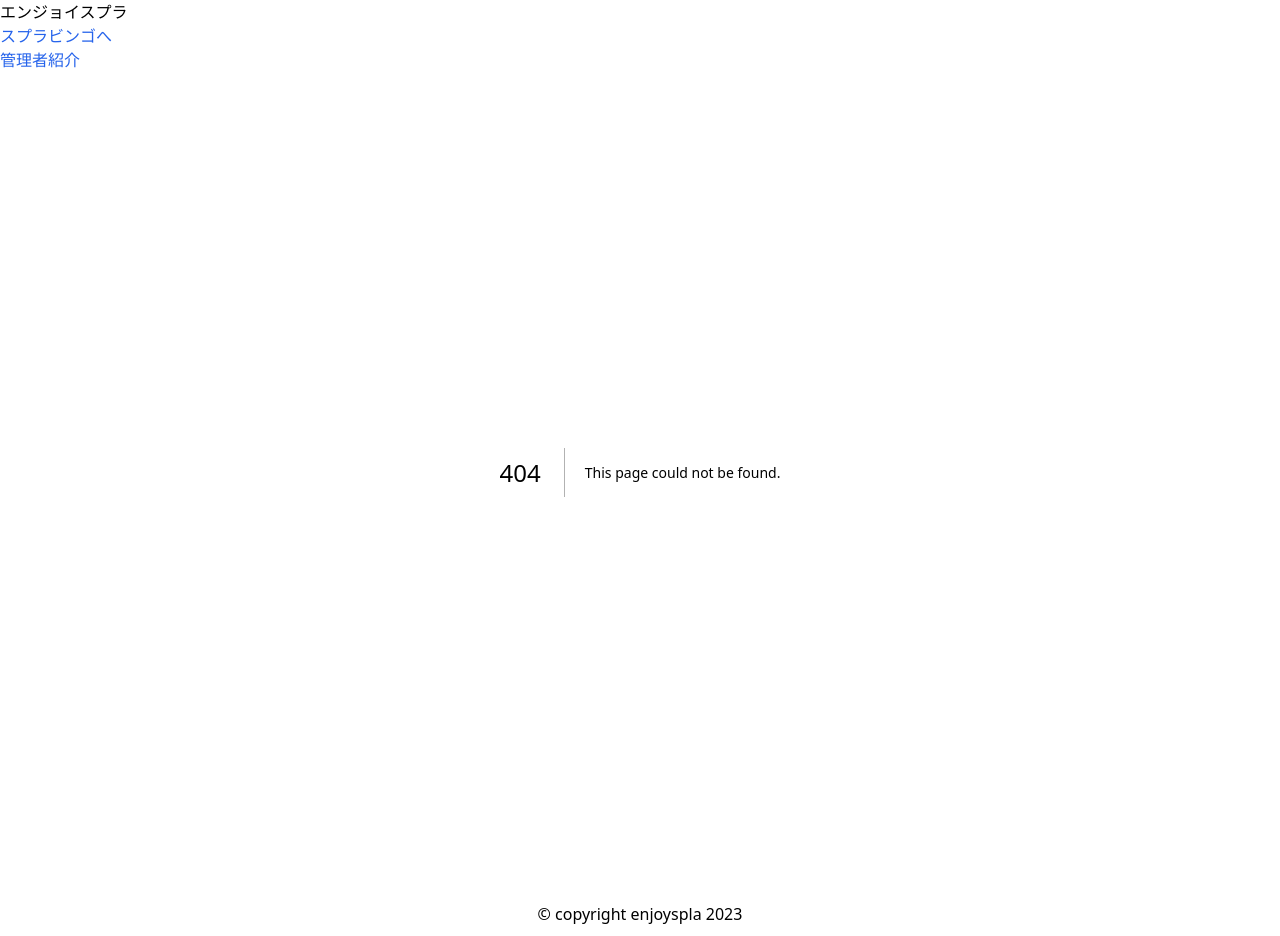
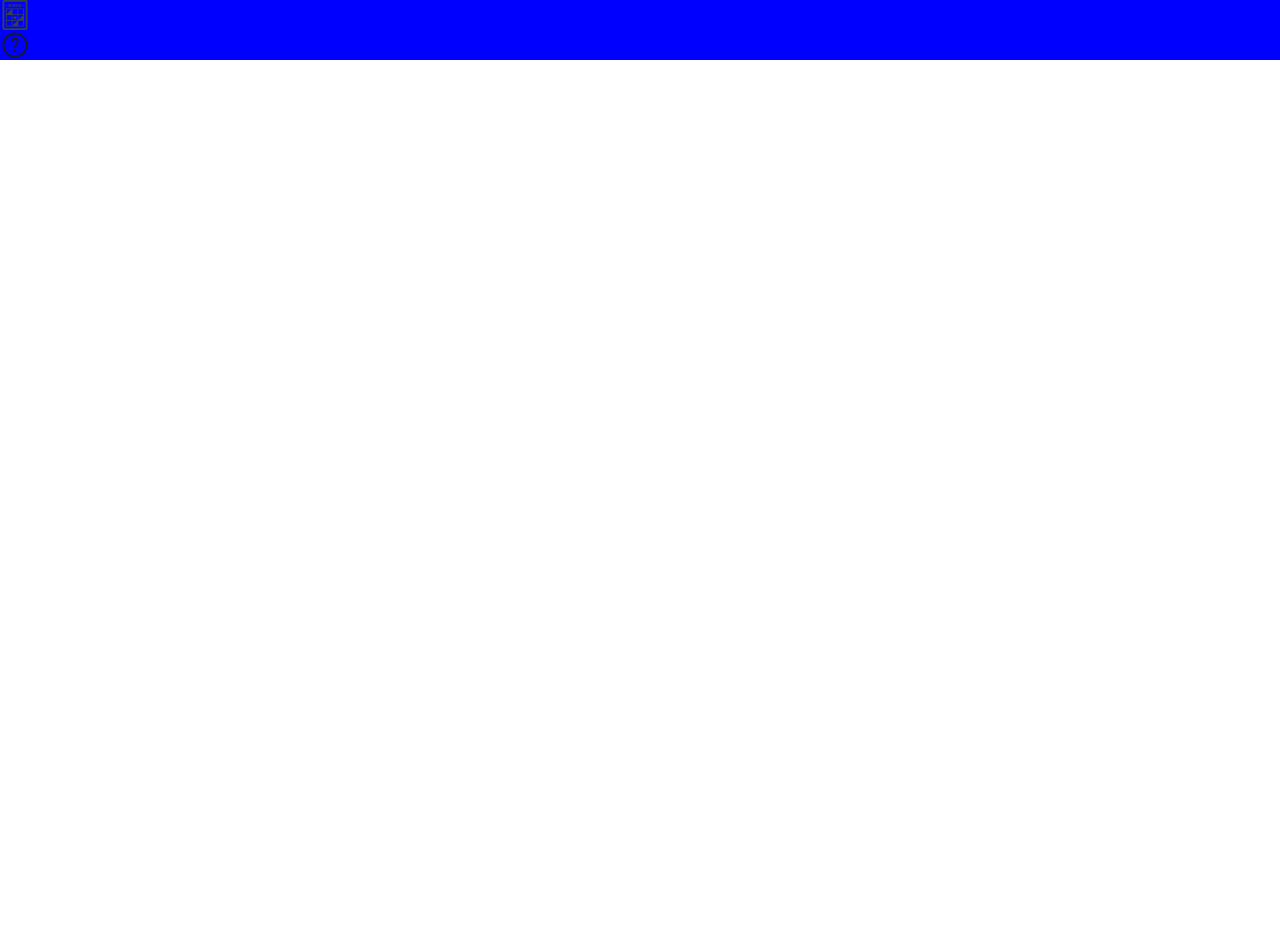
Before and after one commit to ryouhei0705/enjoyspla, a Next.js app: page /header in a window 1280 px wide. Before the commit this address had no page. After the commit the page ends 800 px from the top, so only its background shows below. Built offline with nearby package versions, Linux system fonts and the light colour scheme.

Commit message:
footerとheaderを独立したファイルで作ったがうまくいかない Headerが事前にある？

```diff
--- a/pages/_document.tsx
+++ b/pages/_document.tsx
@@ -1,5 +1,5 @@
 import { Html, Head, Main, NextScript } from 'next/document'
-import Link from 'next/link'
+
 
 export default function Document() {
   return (
@@ -7,24 +7,10 @@ export default function Document() {
       <Head />
       <script async src="https://pagead2.googlesyndication.com/pagead/js/adsbygoogle.js?client=ca-pub-3691680629047240" crossOrigin="anonymous"></script>
 
-      <header>
-        <h1>エンジョイスプラ</h1>
-        <nav>
-          <ul>
-            <li><Link href='/'>スプラビンゴへ</Link></li>
-            <li><Link href='/about'>管理者紹介</Link></li>
-          </ul>
-        </nav>
-      </header>
-
       <body>
         <Main />
         <NextScript />
       </body>
-
-      <footer>
-        <p>&copy; copyright enjoyspla 2023</p>
-      </footer>
     </Html>
   )
 }
--- a/pages/about.tsx
+++ b/pages/about.tsx
@@ -1,6 +1,5 @@
 import React from 'react';
 import Head from 'next/head';
-import Link from 'next/link';
 import styles from '@/styles/about.module.scss'
 
 const About = () => {
@@ -11,9 +10,6 @@ const About = () => {
                 <title>エンジョイスプラ</title>
                 <meta name="viewport" content="width=device-width, initial-scale=1.0" />
             </Head>
-            <Link href='/'>
-                スプラビンゴへ
-            </Link>
 
             <div className={styles.subtitle}>
                 サイト管理者
--- /dev/null
+++ b/pages/footer.tsx
@@ -0,0 +1,12 @@
+import React from 'react';
+import styles from '@/styles/footer.module.scss'
+
+const Footer = () => {
+    return (
+        <div className={styles.copyright}>
+            <p>&copy; copyright enjoyspla 2023</p>
+        </div>
+    )
+}
+
+export default Footer;
--- /dev/null
+++ b/pages/header.tsx
@@ -0,0 +1,32 @@
+import Link from 'next/link'
+import Image from 'next/image'
+import styles from '@/styles/header.module.scss'
+
+const Header = () => {
+    return (
+        <header>
+            <div className={styles.test}>
+
+            <Link href='/'>
+                <Image
+                    src="/icon/bingo.svg"
+                    width={30}
+                    height={30}
+                    alt="Bingo icon"
+                />
+            </Link>
+
+            <Link href='/about'>
+                <Image
+                    src="/icon/about.svg"
+                    width={30}
+                    height={30}
+                    alt="Question icon"
+                />
+            </Link>
+            </div>
+        </header>
+    )
+}
+
+export default Header;
--- a/pages/index.tsx
+++ b/pages/index.tsx
@@ -12,9 +12,7 @@ const Home = () => {
         <title>エンジョイスプラ</title>
         <meta name="viewport" content="width=device-width, initial-scale=1.0" />
       </Head>
-      <Link href='/about'>
-        このサイトについて
-      </Link>
+
       <Bingo />
       <AmazonAffiliate />
     </div>
--- /dev/null
+++ b/styles/footer.module.scss
@@ -0,0 +1,7 @@
+.copyright {
+    padding: 10px;
+    text-align: center;
+    margin-top: 20px;
+    color: red;
+    background-color: red
+}
--- a/styles/globals.scss
+++ b/styles/globals.scss
@@ -25,12 +25,6 @@ html {
   font-size: 75%;
 }
 
-footer {
-  padding: 10px;
-  text-align: center;
-  margin-top: 20px;
-}
-
 @media screen and (min-width:768px) {
   html {
     /* タブレットビューではベースのfont-sizeは14px相当 */
--- /dev/null
+++ b/styles/header.module.scss
@@ -0,0 +1,6 @@
+.test{
+    background-color: blue;
+}
+.container {
+    background-color: red;
+}
```
Also changed, not shown: public/icon/about.svg (added), public/icon/bingo.svg (added).
